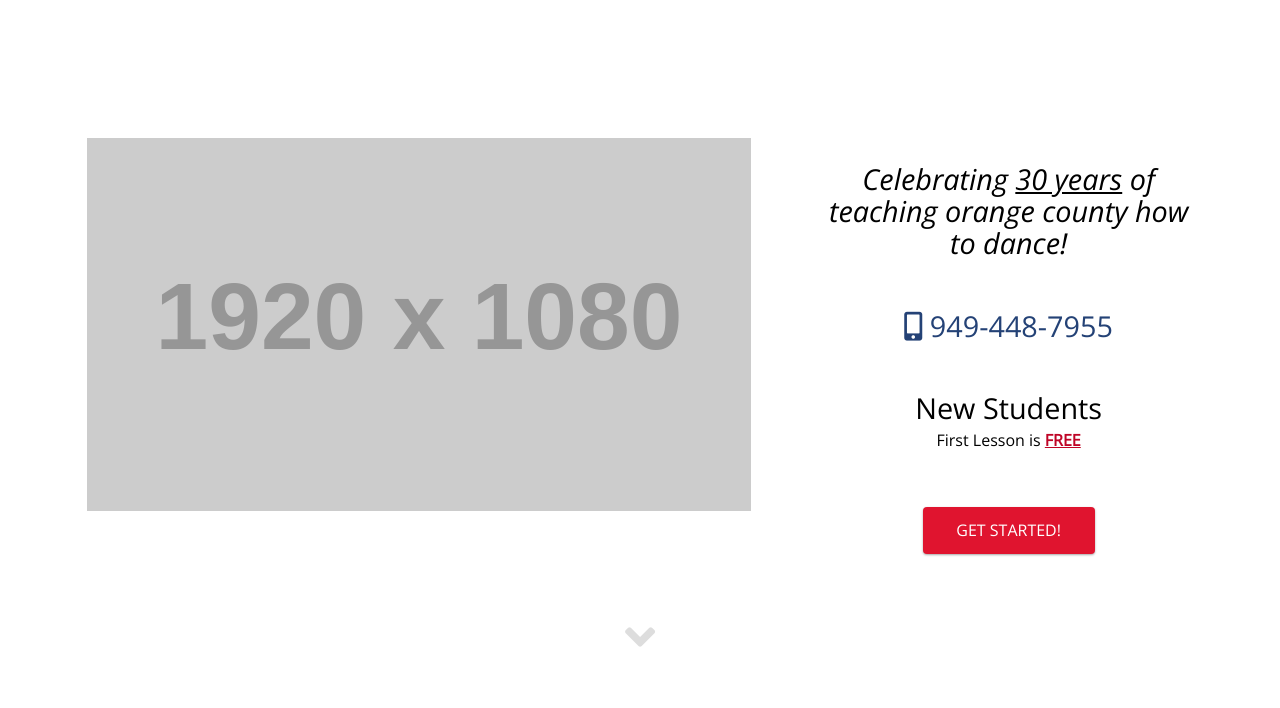
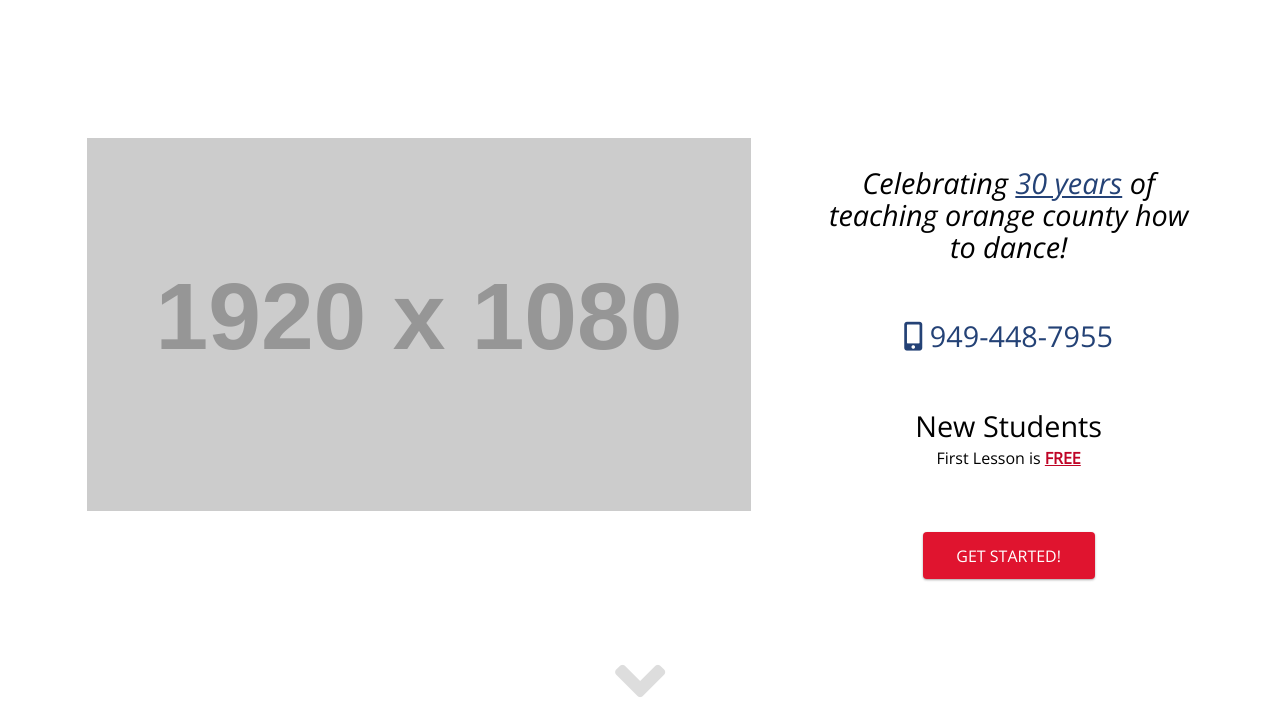
Before and after one commit to castlemaninc/lon-dance, a website: page index.html in a window 1280 px wide. Shown: the part 92-800 px from the top of the page. Drawn offline with nearby package versions, Linux system fonts and the light colour scheme; placeholder pictures from the web are drawn by us.

Commit message:
changed hover state on down angle

```diff
--- a/index.html
+++ b/index.html
@@ -45,7 +45,7 @@
 					<a class="button"><h5>Get Started!</h5></a>
 				</div>
 				<div class="down-arrow-container">
-					<a href="#"><i class="fas fa-angle-down fa-3x down-arrow"></i></a>
+					<a href="#"><i class="fas fa-angle-down fa-5x down-arrow"></i></a>
 				</div>
 			</div>
 		</section>
--- a/scss/style.scss
+++ b/scss/style.scss
@@ -80,8 +80,6 @@ p {
 	background-color: #fff;
 	width: 100%;
 	z-index: 2;
-	/*box-shadow: $shadow1;*/
-
 }
 
 .main-nav {
@@ -102,7 +100,6 @@ nav li {
 	&:hover{
 		background-color: $red2;
 		color: black;
-
 	}
 }
 
@@ -129,6 +126,8 @@ nav li {
 
 	span {
 		text-decoration: underline;
+		color: $blue1;
+
 	}
 
 	.phone {
@@ -156,6 +155,10 @@ nav li {
 
 	.down-arrow {
 		color: #ddd;
+
+		&:hover {
+			color: #ccc;
+		}
 	}
 }
 
```
Also changed, not shown: css/style.css.
